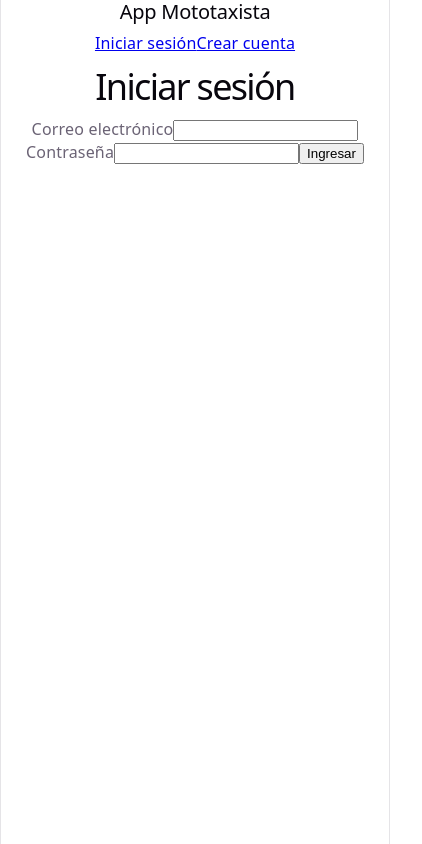
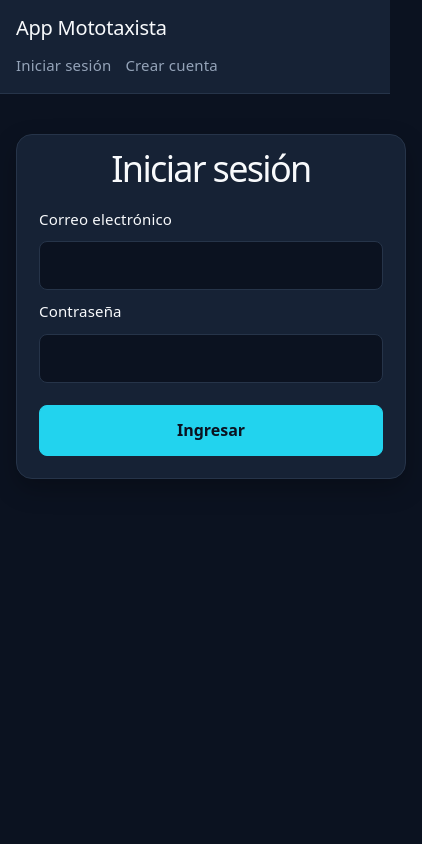
Before and after one commit to miguelmendoza24/app-mototaxi, a React (Vite) app: page /login in a window 390 px wide. Shown: the whole page, 422 px wide, since content can reach past the window. Built offline with nearby package versions, Linux system fonts and the light colour scheme; no server answers.

Commit message:
style: improve app UI and authentication pages

```diff
--- a/src/App.css
+++ b/src/App.css
@@ -1,184 +1,288 @@
-.counter {
-  font-size: 16px;
-  padding: 5px 10px;
-  border-radius: 5px;
-  color: var(--accent);
-  background: var(--accent-bg);
-  border: 2px solid transparent;
-  transition: border-color 0.3s;
-  margin-bottom: 24px;
 
-  &:hover {
-    border-color: var(--accent-border);
+/* Main application styles */
+
+.app-container {
+  width: 100%;
+  max-width: 1200px;
+  margin: 0 auto;
+  padding: 24px;
 }
-  &:focus-visible {
-    outline: 2px solid var(--accent);
-    outline-offset: 2px;
+
+@media (max-width: 768px) {
+  .app-container {
+    padding: 16px;
   }
 }
 
-.hero {
-  position: relative;
 
-  .base,
-  .framework,
-  .vite {
-    inset-inline: 0;
-    margin: 0 auto;
+/* Profile page */
+
+.profile-page {
+  display: flex;
+  flex-direction: column;
+  gap: 16px;
 }
 
-  .base {
-    width: 170px;
-    position: relative;
-    z-index: 0;
+.profile-page h1 {
+  margin: 0;
+  text-align: left;
 }
 
-  .framework,
-  .vite {
-    position: absolute;
+.profile-page > p {
+  text-align: left;
 }
 
-  .framework {
-    z-index: 1;
-    top: 34px;
-    height: 28px;
-    transform: perspective(2000px) rotateZ(300deg) rotateX(44deg) rotateY(39deg)
-      scale(1.4);
+.profile-card {
+  width: 100%;
+  max-width: 600px;
+  padding: 24px;
+  box-sizing: border-box;
+  background: var(--code-bg);
+  border: 1px solid var(--border);
+  border-radius: 16px;
+  box-shadow: var(--shadow);
+  text-align: left;
 }
 
-  .vite {
-    z-index: 0;
-    top: 107px;
-    height: 26px;
-    width: auto;
-    transform: perspective(2000px) rotateZ(300deg) rotateX(40deg) rotateY(39deg)
-      scale(0.8);
+.profile-card p {
+  padding: 12px 0;
+  border-bottom: 1px solid var(--border);
+}
+
+.profile-card p:last-child {
+  border-bottom: none;
+}
+
+
+/* Navigation bar */
+
+.navbar {
+  width: 100%;
+  background: var(--code-bg);
+  border-bottom: 1px solid var(--border);
+  box-sizing: border-box;
+}
+
+.navbar-container {
+  width: 100%;
+  max-width: 1200px;
+  margin: 0 auto;
+  padding: 16px 24px;
+  box-sizing: border-box;
+  display: flex;
+  align-items: center;
+  gap: 20px;
+  flex-wrap: wrap;
+}
+
+.navbar-brand {
+  margin: 0;
+  margin-right: auto;
+  color: var(--text-h);
+  font-size: 20px;
+  white-space: nowrap;
+}
+
+.navbar-container a {
+  color: var(--text);
+  text-decoration: none;
+  font-size: 15px;
+  transition: color 0.2s ease;
+}
+
+.navbar-container a:hover {
+  color: var(--accent);
+}
+
+.navbar-container button {
+  padding: 10px 14px;
+  border: 1px solid var(--accent);
+  border-radius: 8px;
+  background: transparent;
+  color: var(--accent);
+  cursor: pointer;
+}
+
+.navbar-container button:hover {
+  background: var(--accent-bg);
+}
+
+@media (max-width: 768px) {
+  .navbar-container {
+    padding: 16px;
+    gap: 14px;
+  }
+
+  .navbar-brand {
+    width: 100%;
+    margin-right: 0;
   }
 }
 
-#center {
+
+/* Dashboard */
+
+.dashboard-page {
   display: flex;
   flex-direction: column;
-  gap: 25px;
-  place-content: center;
-  place-items: center;
-  flex-grow: 1;
+  gap: 24px;
+}
 
-  @media (max-width: 1024px) {
-    padding: 32px 20px 24px;
-    gap: 18px;
+.dashboard-title {
+  margin: 0;
+  text-align: left;
+}
+
+.dashboard-grid {
+  display: grid;
+  grid-template-columns: repeat(2, minmax(0, 1fr));
+  gap: 20px;
+}
+
+.dashboard-card {
+  padding: 24px;
+  background: var(--code-bg);
+  border: 1px solid var(--border);
+  border-radius: 16px;
+  box-shadow: var(--shadow);
+  box-sizing: border-box;
+}
+
+.dashboard-card p {
+  margin: 0;
+  color: var(--text);
+  font-size: 18px;
+}
+
+@media (max-width: 600px) {
+  .dashboard-grid {
+    grid-template-columns: 1fr;
   }
 }
 
-#next-steps {
+
+.dashboard-label {
+  margin-bottom: 12px !important;
+  font-size: 15px !important;
+}
+
+.dashboard-value {
+  color: var(--accent) !important;
+  font-size: 28px !important;
+  font-weight: 700;
+  line-height: 1.3;
+}
+
+
+.dashboard-message {
+  padding: 16px;
+  background: var(--code-bg);
+  border: 1px solid var(--border);
+  border-radius: 12px;
+}
+
+.dashboard-message[role="alert"] {
+  border-color: #F87171;
+  color: #FCA5A5;
+}
+
+
+/* Authentication pages */
+
+.auth-page {
   display: flex;
-  border-top: 1px solid var(--border);
-  text-align: left;
+  justify-content: center;
+  align-items: flex-start;
+  padding-top: 40px;
+}
 
-  & > div {
-    flex: 1 1 0;
+.auth-card {
+  width: 100%;
+  max-width: 480px;
   padding: 32px;
-    @media (max-width: 1024px) {
-      padding: 24px 20px;
+  box-sizing: border-box;
+  background: var(--code-bg);
+  border: 1px solid var(--border);
+  border-radius: 16px;
+  box-shadow: var(--shadow);
+}
+
+.auth-title {
+  margin: 0 0 28px;
+  text-align: center;
+}
+
+@media (max-width: 480px) {
+  .auth-card {
+    padding: 22px;
   }
 }
 
-  .icon {
-    margin-bottom: 16px;
-    width: 22px;
-    height: 22px;
+
+/* Login form */
+
+.auth-card form {
+  display: flex;
+  flex-direction: column;
+  gap: 10px;
 }
 
-  @media (max-width: 1024px) {
-    flex-direction: column;
-    text-align: center;
-  }
+.auth-card label {
+  color: var(--text-h);
+  font-size: 15px;
+  font-weight: 500;
 }
 
-#docs {
-  border-right: 1px solid var(--border);
-
-  @media (max-width: 1024px) {
-    border-right: none;
-    border-bottom: 1px solid var(--border);
-  }
+.auth-card input {
+  width: 100%;
+  padding: 12px 14px;
+  box-sizing: border-box;
+  background: var(--bg);
+  border: 1px solid var(--border);
+  border-radius: 8px;
+  color: var(--text-h);
+  font: inherit;
+  outline: none;
+  transition: border-color 0.2s ease;
 }
 
-#next-steps ul {
-  list-style: none;
-  padding: 0;
-  display: flex;
-  gap: 8px;
-  margin: 32px 0 0;
-
-  .logo {
-    height: 18px;
+.auth-card input:focus {
+  border-color: var(--accent);
 }
 
-  a {
-    color: var(--text-h);
-    font-size: 16px;
-    border-radius: 6px;
-    background: var(--social-bg);
-    display: flex;
-    padding: 6px 12px;
-    align-items: center;
-    gap: 8px;
-    text-decoration: none;
-    transition: box-shadow 0.3s;
 
-    &:hover {
-      box-shadow: var(--shadow);
-    }
-    .button-icon {
-      height: 18px;
-      width: 18px;
-    }
+/* Authentication button */
+
+.auth-card button[type="submit"] {
+  width: 100%;
+  margin-top: 12px;
+  padding: 13px 16px;
+  background: var(--accent);
+  border: 1px solid var(--accent);
+  border-radius: 8px;
+  color: var(--bg);
+  font: inherit;
+  font-weight: 700;
+  cursor: pointer;
+  transition: background 0.2s ease, transform 0.2s ease;
 }
 
-  @media (max-width: 1024px) {
-    margin-top: 20px;
-    flex-wrap: wrap;
-    justify-content: center;
-
-    li {
-      flex: 1 1 calc(50% - 8px);
+.auth-card button[type="submit"]:hover {
+  background: #67E8F9;
+  transform: translateY(-1px);
 }
 
-    a {
-      width: 100%;
-      justify-content: center;
-      box-sizing: border-box;
-    }
-  }
+.auth-card button[type="submit"]:active {
+  transform: translateY(0);
 }
 
-#spacer {
-  height: 88px;
-  border-top: 1px solid var(--border);
-  @media (max-width: 1024px) {
-    height: 48px;
+
+.auth-error {
+  margin-top: 16px;
+  padding: 12px;
+  border: 1px solid #F87171;
+  border-radius: 8px;
+  background: rgba(248, 113, 113, 0.1);
+  color: #FCA5A5;
+  font-size: 14px;
 }
-}
-
-.ticks {
-  position: relative;
-  width: 100%;
-
-  &::before,
-  &::after {
-    content: '';
-    position: absolute;
-    top: -4.5px;
-    border: 5px solid transparent;
-  }
-
-  &::before {
-    left: 0;
-    border-left-color: var(--border);
-  }
-  &::after {
-    right: 0;
-    border-right-color: var(--border);
-  }
-}
--- a/src/components/Navbar.jsx
+++ b/src/components/Navbar.jsx
@@ -18,9 +18,9 @@ function Navbar() {
   };
 
   return (
-    <nav>
-      <div>
-        <h2>App Mototaxista</h2>
+    <nav className="navbar">
+      <div className="navbar-container">
+        <h2 className="navbar-brand">App Mototaxista</h2>
         {user ? (
           <>
             <Link to="/dashboard">Inicio</Link>
--- a/src/index.css
+++ b/src/index.css
@@ -1,23 +1,22 @@
 :root {
-  --text: #6b6375;
-  --text-h: #08060d;
-  --bg: #fff;
-  --border: #e5e4e7;
-  --code-bg: #f4f3ec;
-  --accent: #aa3bff;
-  --accent-bg: rgba(170, 59, 255, 0.1);
-  --accent-border: rgba(170, 59, 255, 0.5);
-  --social-bg: rgba(244, 243, 236, 0.5);
-  --shadow:
-    rgba(0, 0, 0, 0.1) 0 10px 15px -3px, rgba(0, 0, 0, 0.05) 0 4px 6px -2px;
+  --text: #94A3B8;
+  --text-h: #F8FAFC;
+  --bg: #0B1220;
+  --border: #263449;
+  --code-bg: #162235;
+  --accent: #22D3EE;
+  --accent-bg: rgba(34, 211, 238, 0.12);
+  --accent-border: rgba(34, 211, 238, 0.5);
+  --social-bg: #162235;
+  --shadow: 0 10px 25px rgba(0, 0, 0, 0.25);
 
   --sans: system-ui, 'Segoe UI', Roboto, sans-serif;
   --heading: system-ui, 'Segoe UI', Roboto, sans-serif;
   --mono: ui-monospace, Consolas, monospace;
 
+  color-scheme: dark;
   font: 18px/145% var(--sans);
   letter-spacing: 0.18px;
-  color-scheme: light dark;
   color: var(--text);
   background: var(--bg);
   font-synthesis: none;
@@ -30,40 +29,20 @@
   }
 }
 
-@media (prefers-color-scheme: dark) {
-  :root {
-    --text: #9ca3af;
-    --text-h: #f3f4f6;
-    --bg: #16171d;
-    --border: #2e303a;
-    --code-bg: #1f2028;
-    --accent: #c084fc;
-    --accent-bg: rgba(192, 132, 252, 0.15);
-    --accent-border: rgba(192, 132, 252, 0.5);
-    --social-bg: rgba(47, 48, 58, 0.5);
-    --shadow:
-      rgba(0, 0, 0, 0.4) 0 10px 15px -3px, rgba(0, 0, 0, 0.25) 0 4px 6px -2px;
-  }
-
-  #social .button-icon {
-    filter: invert(1) brightness(2);
-  }
-}
-
 body {
   margin: 0;
 }
 
 #root {
-  width: 1126px;
+  width: 100%;
   max-width: 100%;
-  margin: 0 auto;
-  text-align: center;
-  border-inline: 1px solid var(--border);
-  min-height: 100svh;
+  min-height: 100vh;
+  margin: 0;
   display: flex;
   flex-direction: column;
   box-sizing: border-box;
+  background: var(--bg);
+  color: var(--text);
 }
 
 h1,
--- a/src/pages/Dashboard.jsx
+++ b/src/pages/Dashboard.jsx
@@ -63,26 +63,39 @@ function Dashboard() {
 
 if (loading) {
     return (
-      <section>
-        <h1>Resumen de viajes</h1>
-        <p>Cargando resumen diario...</p>
+      <section className="app-container dashboard-page">
+        <h1 className="dashboard-title">Resumen de viajes</h1>
+        <p className="dashboard-message">Cargando resumen diario...</p>
       </section>
     );
   }
   if (error) {
     return (
-      <section>
-        <h1>Resumen de viajes</h1>
-        <p role="alert">{error}</p>
+      <section className="app-container dashboard-page">
+        <h1 className="dashboard-title">Resumen de viajes</h1>
+        <p className="dashboard-message" role="alert">{error}</p>
       </section>
     );
   }
 
   return (
-    <section>
-      <h1>Resumen de viajes</h1>
-      <p>Ganancias de hoy: ${dailyEarnings.toFixed(2)} MXN</p>
-      <p>Viajes realizados: {dailyTrips}</p>
+    <section className="app-container dashboard-page">
+      <h1 className="dashboard-title">Resumen de viajes</h1>
+      <div className="dashboard-grid">
+        <div className="dashboard-card">
+<p className="dashboard-label">Ganancias de hoy</p>
+<p className="dashboard-value">
+  ${dailyEarnings.toFixed(2)} MXN
+</p>
+
+        </div>
+        <div className="dashboard-card">
+        <p className="dashboard-label">Viajes realizados</p>
+        <p className="dashboard-value">
+          {dailyTrips}
+        </p>
+        </div>
+      </div>
     </section>
   );
 }
--- a/src/pages/Login.jsx
+++ b/src/pages/Login.jsx
@@ -23,8 +23,9 @@ function Login() {
   };
 
   return (
-    <section>
-      <h1>Iniciar sesión</h1>
+    <section className='app-container auth-page'>
+      <div className='auth-card'>
+      <h1 className='auth-title'>Iniciar sesión</h1>
       <form onSubmit={handleSubmit}>
         <label htmlFor="email">Correo electrónico</label>
         <input
@@ -47,7 +48,8 @@ function Login() {
 
         <button type="submit">Ingresar</button>
       </form>
-      {error && <p>{error}</p>}
+      {error && <p className='auth-error' role='alert'>{error}</p>}
+         </div>
     </section>
   );
 }
--- a/src/pages/Profile.jsx
+++ b/src/pages/Profile.jsx
@@ -1,19 +1,20 @@
 function Profile() {
-
   const driver = {
     name: "Miguel Mendoza",
     email: "miguel@example.com",
-  registrationDate: "23/09/2026"
-}
+    registrationDate: "23/09/2026",
+  };
 
   return (
-        <section>
+    <section className="app-container profile-page">
       <h1>Mi Perfil</h1>
       <p>Bienvenido a tu perfil. Aquí puedes ver tu información personal.</p>
+      <div className="profile-card">
         <p>Nombre: {driver.name}</p>
         <p>Correo electrónico: {driver.email}</p>
         <p>Fecha de ingreso: {driver.registrationDate}</p>
+      </div>
     </section>
-    )
+  );
 }
 export default Profile;
```
Also changed, not shown: src/pages/Register.jsx (+11 -5 lines). Lines whose indentation alone changed are shown as unchanged.
